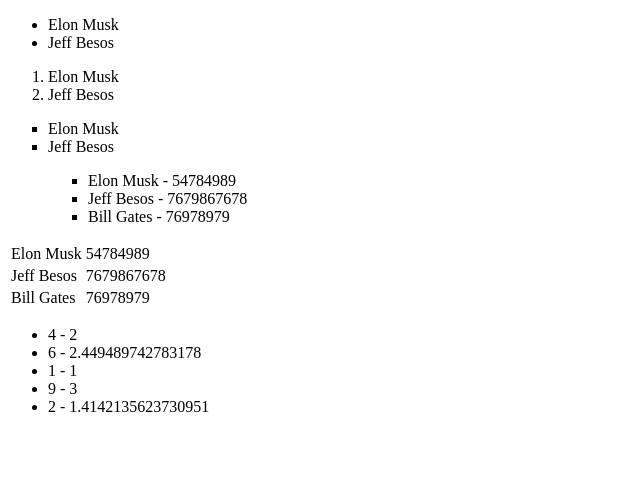
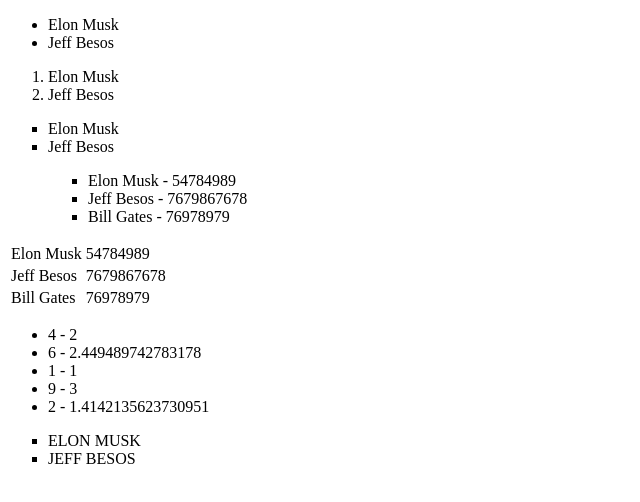
Before and after one commit to MadinaTadjidinova/my-first-app, a React (Create React App) app: page / in a window 1280 px wide. Shown: the top 502 px of the page, without its empty margins (0-640 px from the left). Built offline with nearby package versions, Linux system fonts and the light colour scheme.

Commit message:
Added some propertys

```diff
--- a/src/App.js
+++ b/src/App.js
@@ -6,6 +6,8 @@ import Square from "./react2/Square";
 import Wealth from "./react2/Wealth";
 import Table from "./react2/Table";
 import Root from "./react2/Root";
+import UpperCaseList from "./react2/UpperCaseList";
+
 
 function App() {
   let richPeople = ["Elon Musk", "Jeff Besos"]
@@ -30,6 +32,8 @@ function App() {
       <Table items={peopleWealth} />
 
       <Root items={numbers} />
+
+      <UpperCaseList items={richPeople} />
     </div>
   );
 }
--- a/src/react2/UpperCaseList.js
+++ b/src/react2/UpperCaseList.js
@@ -0,0 +1,9 @@
+const UpperCaseList = ({ items }) => {
+    let list = items.map(item => {
+        return <li>{item.toUpperCase()} </li>
+    })
+
+    return <ul type="square">{list}</ul>
+}
+
+export default UpperCaseList;
```
